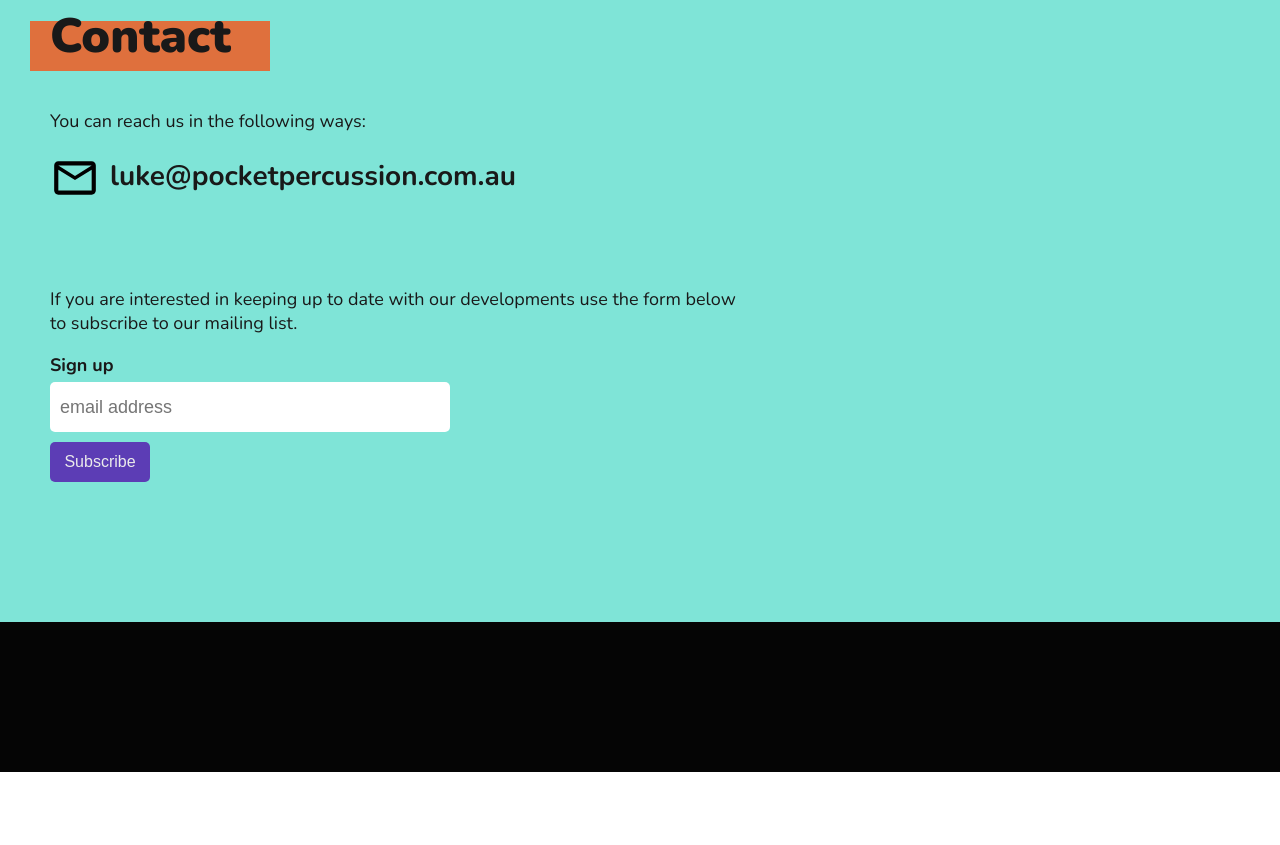
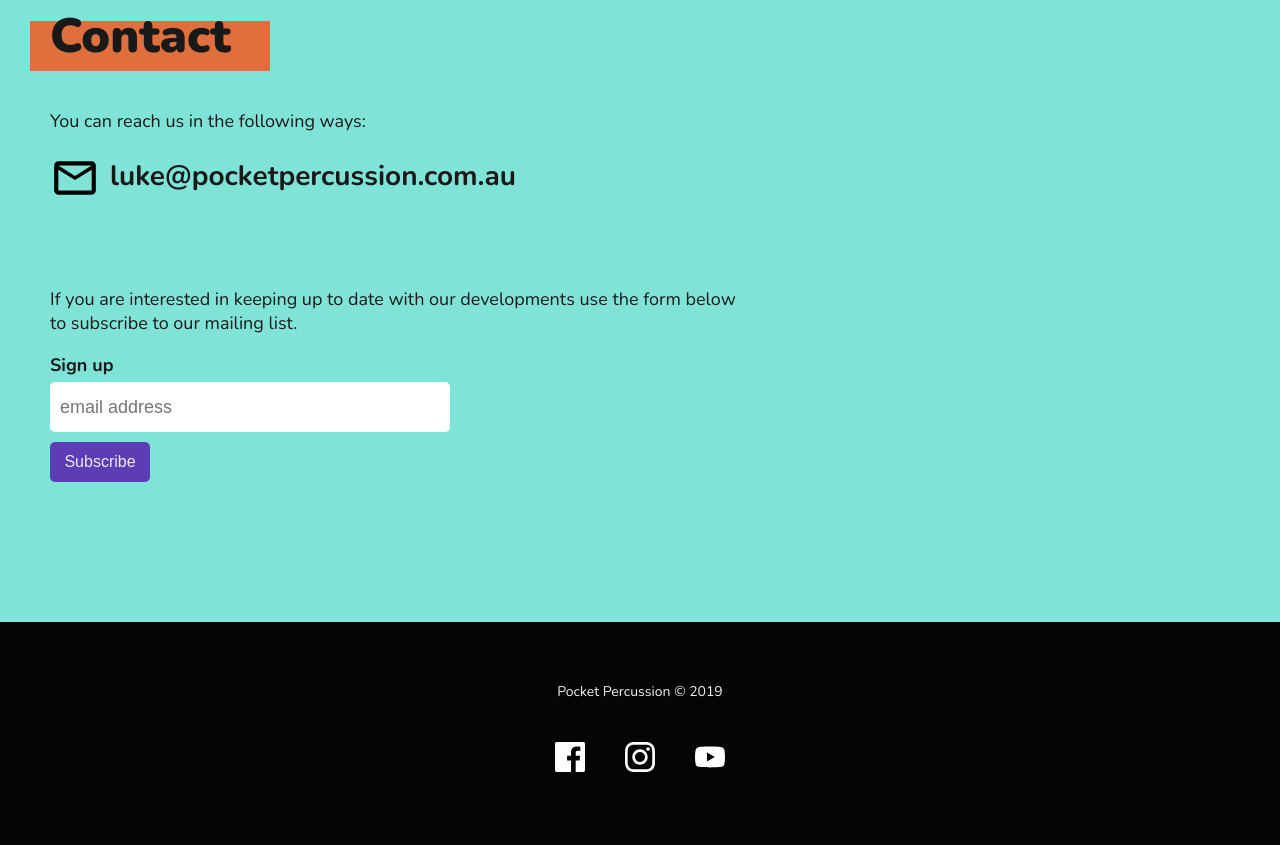
Before and after one commit to frasbr/frasbr.github.io, a plain HTML site: page index.html in a window 1280 px wide. Shown: the part 3694-4539 px from the top of the page. Before the commit the page ends 4466 px from the top, so only its background shows below. Drawn offline with nearby package versions, Linux system fonts and the light colour scheme.

Commit message:
added footer

```diff
--- a/css/style.css
+++ b/css/style.css
@@ -21,6 +21,47 @@ body {
 a {
   text-decoration: none;
   color: inherit;
+}
+
+footer {
+  min-height: 150px;
+  padding: 20px;
+  background-color: rgb(5, 5, 5);
+  color: #f1f1f1;
+  font-size: 1.4rem;
+  display: grid;
+  justify-content: center;
+}
+
+footer .footer-row {
+  height: 100px;
+  line-height: 100px;
+  margin: 0 auto;
+}
+
+footer .footer-row.icons {
+  display: grid;
+  grid-template-columns: 1fr 1fr 1fr;
+}
+
+footer .footer-row a {
+  height: 30px;
+  width: 30px;
+  overflow: visible;
+  margin-left: 20px;
+  margin-right: 20px;
+  transition: all 0.1s ease-out;
+}
+
+footer .footer-row a:hover {
+  transform: translateY(-2px);
+}
+
+footer .footer-row a img {
+  display: block;
+  filter: invert(1);
+  height: 30px;
+  width: 30px;
 }
 
 /* UTILITY */
@@ -705,15 +746,13 @@ a {
   transition: all 0.1s ease-out;
   text-align: center;
   -webkit-appearance: none;
-}
-
-.donation-button span {
-  display: none;
+  position: relative;
 }
 
 .donation-button-text {
   font-size: 1.2rem;
   display: block;
+  margin-right: 15px;
 }
 
 .donation-button-arrow {
@@ -722,8 +761,8 @@ a {
   background-position: center;
   background-size: cover;
   position: absolute;
-  top: 20px;
-  right: 10px;
+  top: 22px;
+  right: 15px;
   width: 15px;
   height: 15px;
   -webkit-transition: all 0.1s ease-out;
@@ -797,12 +836,6 @@ a {
 
 .section.bg-donate .section-text:before {
   background-color: #5ceb7b;
-}
-
-footer {
-  min-height: 150px;
-  background-color: rgb(5, 5, 5);
-  color: #f1f1f1;
 }
 
 @media screen and (min-width: 380px) {
--- a/index.html
+++ b/index.html
@@ -293,7 +293,22 @@
     </div>
     <!-- /SITE-CONTAINER -->
 
-    <footer></footer>
+    <footer>
+      <div class="footer-row">
+        Pocket Percussion &copy; 2019
+      </div>
+      <div class="footer-row icons">
+        <a href="https://www.facebook.com/pocketpercussion/">
+          <img src="./img/facebook-footer-icon.svg" alt="Facebook"
+        /></a>
+        <a href="https://www.instagram.com/pocketpercussion/"
+          ><img src="./img/instagram-footer-icon.svg" alt="Instagram"
+        /></a>
+        <a href="https://www.youtube.com/channel/UCTM1CEGhdz668QgaFvG0bSw"
+          ><img src="./img/youtube-footer-icon.svg" alt="Youtube"
+        /></a>
+      </div>
+    </footer>
 
     <!-- SCRIPTS -->
     <script src="./js/page.js"></script>
```
Also changed, not shown: img/facebook-footer-icon.svg (added), img/instagram-footer-icon.svg (added), img/youtube-footer-icon.svg (added).
